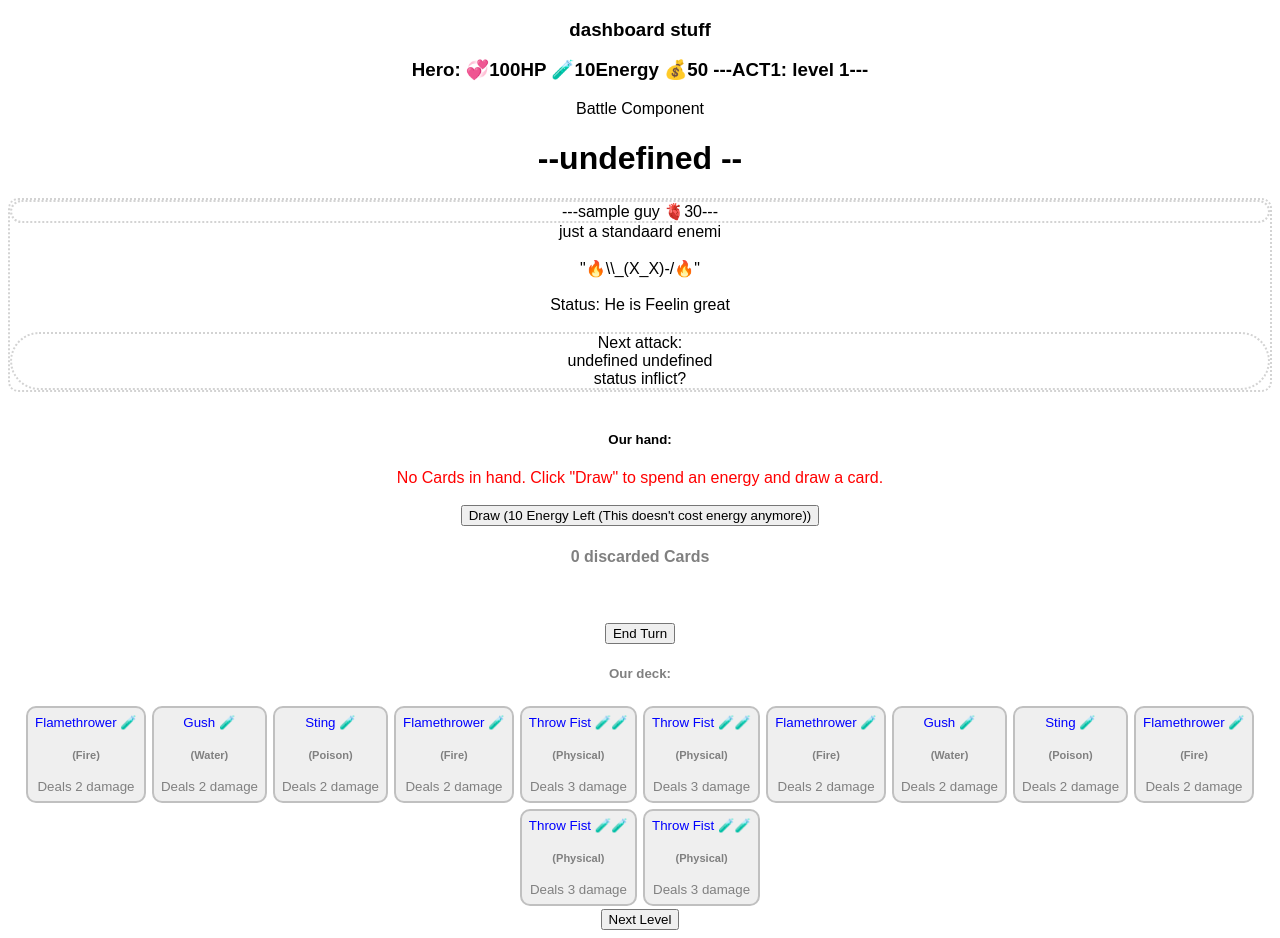
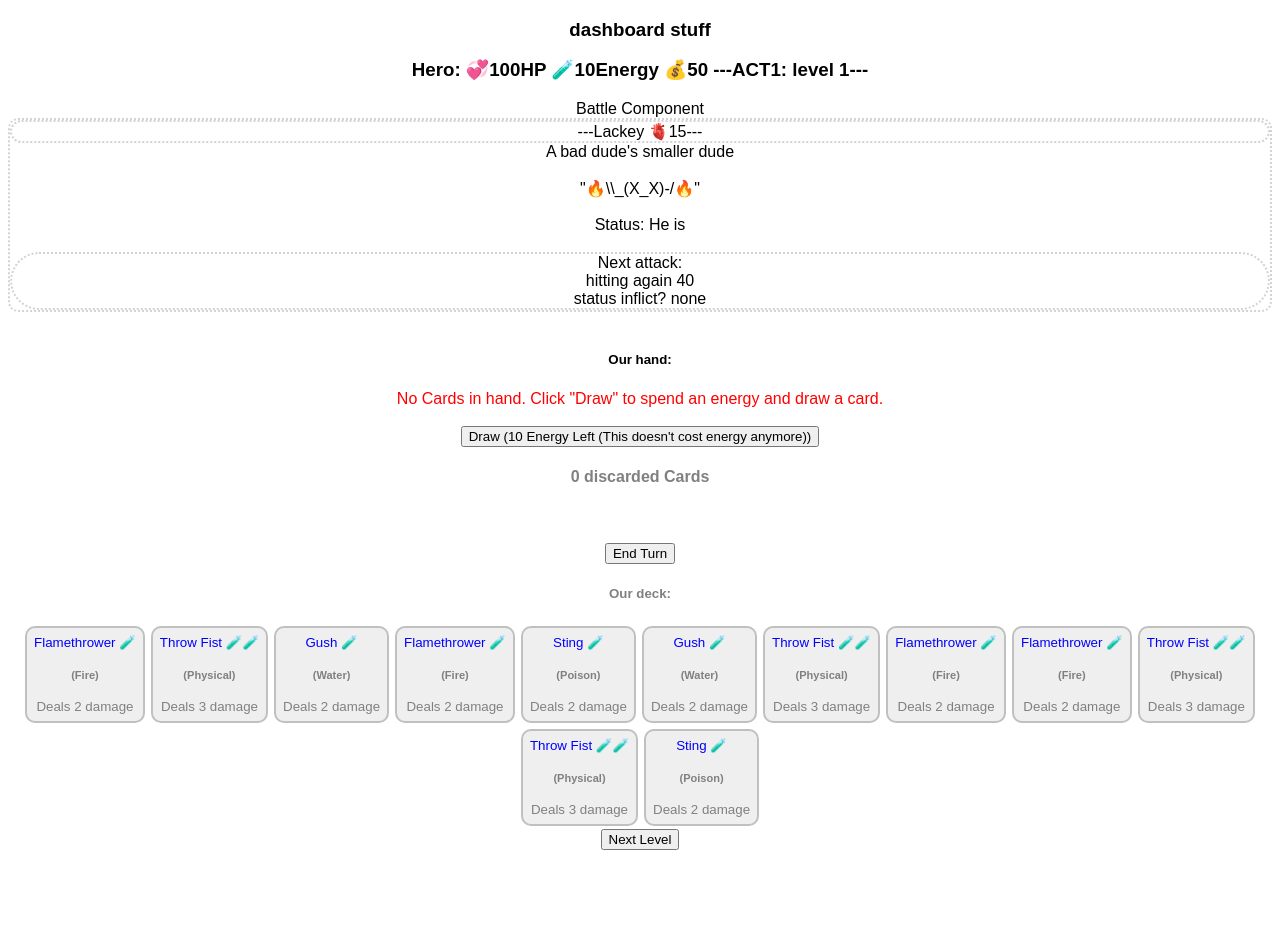
Before and after one commit to p0cket/card-game-fun, a React (Create React App) app: page / in a window 1280 px wide. Both pictures are taken after a click on the button "Next Level". After the commit the page ends 858 px from the top, so only its background shows below. Built offline with nearby package versions, Linux system fonts and the light colour scheme.

Commit message:
feat: fixed battle so attacks deal damage and enemies appear

```diff
--- a/src/App.js
+++ b/src/App.js
@@ -9,6 +9,7 @@ export const ACTIONS = {
   SET_SCENE: "set_scene",
   SET_MYDATA: "set-mydata",
   SET_ENEMY: "set-enemy",
+  SET_ATK: "set-atk",
   SET_DECK: "set-deck",
   SET_ALERT: "set_alert",
   DRAW_CARD: "draw-card",
@@ -22,7 +23,6 @@ export const ACTIONS = {
 function reducer(gameData, action) {
   // @TODO when you get a chance, destructure it all
   // const {payload} = action;
-  console.log(`reducer ran`)
   switch (action.type) {
     case ACTIONS.SET_SCENE:
       return {
@@ -30,7 +30,7 @@ function reducer(gameData, action) {
         curScene: action.payload,
       };
     case ACTIONS.SET_MYDATA:
-      return {};
+      return action.payload;
     case ACTIONS.SET_ALERT:
       return {
         ...gameData,
@@ -39,28 +39,23 @@ function reducer(gameData, action) {
     case ACTIONS.SET_DECK:
       return { ...gameData, deck: action.payload };
     case ACTIONS.DRAW_CARD:
-      console.log(`DRAW_CARD`);
-      //   dispatch({
-      //     type: ACTIONS.DRAW_CARD,
-      //     payload: { deck: gameData.deck, hand: gameData.battle.hand },
       if (gameData.deck.length > 0) {
-        console.log(`if - deck's length: ${gameData.deck.length}`);
         return {
           ...gameData,
           battle: {
             ...gameData.battle,
             hand: [...gameData.battle.hand, gameData.deck[0]],
           },
-          deck: gameData.deck.slice(1)
+          deck: gameData.deck.slice(1),
         };
       } else {
-        console.log(`else -deck's length: ${gameData.deck.length}`);
         return {
           ...gameData,
           alert: "No cards left to draw :( ",
         };
       }
     case ACTIONS.PLAY_CARD:
+      console.log(`PlayCard payload:`, action.payload)
       if (gameData.hero.energy >= action.payload.cost) {
         if (gameData.battle.enemy.health - action.payload.damage <= 0) {
           console.log(`you defeated the enemy!`);
@@ -97,7 +92,24 @@ function reducer(gameData, action) {
           ],
         },
       };
-    case ACTIONS.BEGIN_BATTLE:
+    case ACTIONS.SET_ENEMY:
+      return {
+        ...gameData,
+        battle: { ...gameData.battle, enemy: action.payload },
+      };
+    case ACTIONS.SET_ATK:
+      return {
+        ...gameData,
+        battle: {
+          ...gameData.battle,
+          enemy: { ...gameData.battle.enemy, nextAttack: action.payload },
+        },
+      };
+    case ACTIONS.BEGIN_BATTLE: // payload: { // type: ACTIONS.BEGIN_BATTLE,
+    //   enemy: decidedEnemy,
+    //   startingAtk: startingAtk,
+    //   deck: gameData.deck,
+    // },
     {
       let shuffledDeck = [];
       if (gameData.deck.length > 0) {
@@ -105,27 +117,11 @@ function reducer(gameData, action) {
       } else {
         shuffledDeck = shuffle(gameData.deck);
       }
-        //then decide the opponent
-        setEnemyHandler(gameData, action.payload.enemy);
-        setEnemyAtkHandler(gameData, action.payload.startingAtk);
       return {
         ...gameData,
         battle: { ...gameData.battle, beginning: true },
         deck: shuffledDeck,
       };
-      }
-    case ACTIONS.END_TURN:
-      {
-        const finalHealth = gameData.hero.health - action.payload.damage;
-        if (finalHealth > 0) {
-          // const atk = decideEnemyATK();
-          setEnemyAtkHandler(gameData, action.payload.atk); //setting atk for next turn
-        } else {
-          console.log(
-            `game over man :). Your Health:${gameData.hero.health} and fh: ${finalHealth}`
-          );
-        }
-        return { ...gameData, hero: { ...gameData.hero, health: finalHealth } };
     }
     default:
       console.log(`no action type matched, returning gameData`);
@@ -135,29 +131,30 @@ function reducer(gameData, action) {
 
 let map = mapGenerator();
 
-function setEnemyHandler(gameData, action) {
-  return { ...gameData, battle: { ...gameData.battle, enemy: action } };
-}
-function setEnemyAtkHandler(gameData, action) {
-  return {
-    ...gameData,
-    battle: {
-      ...gameData.battle,
-      enemy: { ...gameData.battle.enemy, nextAttack: action },
-    },
-  };
-}
-
 const shuffle = (array) => {
   return array.sort(() => Math.random() - 0.5);
 };
+
+// Replace the other functions of the same name
+// so you can use the functions in Battle.js
+// export const decideEnemyATK = (enemyAttacks) => {
+//   const randomizeATK = Math.floor(
+//     Math.random() * enemyAttacks.length
+//   );
+//   const nextATK = enemyAttacks[randomizeATK];
+//   return nextATK;
+// };
+// export const decideEnemy = () => {
+//   const rndm = Math.floor(Math.random() * enemies.length);
+//   const ourEnemy = enemies[rndm];
+//   return ourEnemy;
+// };
 
 export default function App() {
   const [gameData, dispatch] = useReducer(reducer, startingData);
 
   const decideEnemy = () => {
-    const rndm = Math.floor(Math.random * enemies.length);
-    console.log("deciding enemy:", rndm, enemies[rndm], enemies);
+    const rndm = Math.floor(Math.random() * enemies.length);
     const ourEnemy = enemies[rndm];
     return ourEnemy;
   };
@@ -177,11 +174,11 @@ export default function App() {
     };
     dispatch({ type: ACTIONS.SET_SCENE, payload: nextLevel });
 
-    const curLevelNum = gameData.curScene.lvl;
-    const levelToSet = map[curLevelNum];
-    if (levelToSet === "battle") {
+    // Load Battle Prep
+    if (nextLevel.scene === "battle") {
       const decidedEnemy = decideEnemy();
       const startingAtk = decideEnemyATK();
+      console.log(`Battle prep: enemy & atk`, decidedEnemy, startingAtk);
       dispatch({
         type: ACTIONS.BEGIN_BATTLE,
         payload: {
@@ -190,9 +187,11 @@ export default function App() {
           deck: gameData.deck,
         },
       });
+      dispatch({ type: ACTIONS.SET_ENEMY, payload: decidedEnemy });
+      dispatch({ type: ACTIONS.SET_ATK, payload: startingAtk });
     }
   };
-  console.log(`x`);
+  console.log(`[App.js Rendered]`);
 
   return (
     <div className="App">
--- a/src/components/Battle.js
+++ b/src/components/Battle.js
@@ -1,8 +1,9 @@
-import React from 'react'
+import React from "react";
+import { ACTIONS } from "../App";
+// import ACTIONS from "../App";
 
 import Card from "./Card";
 import Enemy from "./Enemy";
-import ACTIONS from "../App";
 
 const Battle = ({ gameData, dispatch }) => {
   const drawCard = () => {
@@ -13,6 +14,7 @@ const Battle = ({ gameData, dispatch }) => {
   };
 
   const playCard = (card) => {
+    console.log(`card`, card);
     // 1. do card effects
     dispatch({
       type: ACTIONS.PLAY_CARD,
@@ -32,35 +34,53 @@ const Battle = ({ gameData, dispatch }) => {
 
   const endTurn = () => {
     console.log(`End Turn`);
+    // PUT ENDTURN LOGIC HERE
+    // 1. use enemy's atk
+    const finalHealth = gameData.hero.health - gameData.battle.enemy.nextAttack.damage;
+    // console.log(
+    //   `finalHealth ${finalHealth} = h ${gameData.hero.health} - d ${gameData.battle.enemy.nextAttack.damage}`
+    // );
+    if(finalHealth > 0){
+      // hero health lower
+      dispatch({
+        type: ACTIONS.SET_MYDATA,
+        payload: { ...gameData, hero: {...gameData.hero, health: finalHealth} },
+      });
+      // decide new enemy atk
+
+    } else {
+      console.log(`game over`)
+    }
+
+    // const finalHealth = gameData.hero.health - action.payload.damage;
+    // if (finalHealth > 0){
+    // dispatch ACTIONS.SET_MYDATA
+    // 2.
     // enemy takes turn
-    let enemyAtk = 1;
-    // decide the next attack here, and pass that into dispatch
-    // let enemyAtk = decideEnemyAtk()
-    dispatch({
-      type: ACTIONS.END_TURN,
-      payload: { atk: enemyAtk },
-    });
+    // decide the next atk
+    // dispatch ACTIONS.SET_ATK
+    //
+    //}
+    // else {dispatch GAME_OVER}
   };
 
   // 5 cases: beginning, inBattle, victory, reward screen, loss
   // just change the scene to victory, pass the data,
   //  {/* different phases will be done through scene changes */}
-  // {!gameData.battle.beginning && <BattleElement />}
 
   return (
     <>
-    {console.log('Battle return')}
       Battle Component
-      <h1>--{typeof myStatus} --</h1>
       <div>
         <Enemy enemyData={gameData.battle.enemy} />
         <br />
         <h5>Our hand:</h5>
-        <div style={{ color: "Red" }}>{alert}</div>
         <div style={{ color: "Red" }}>
           {gameData.battle.hand.length > 0
             ? gameData.battle.hand.map((card) => {
-                return <Card key={card.cost} cardValue={card} playCard={playCard} />;
+                return (
+                  <Card key={card.id} cardValue={card} playCard={playCard} />
+                );
               })
             : `No Cards in hand. Click "Draw" to spend an energy and draw a card.`}
         </div>
@@ -80,7 +100,7 @@ const Battle = ({ gameData, dispatch }) => {
 
         <h5 style={{ color: "gray" }}>Our deck:</h5>
         {gameData.deck.map((card) => {
-          return <Card cardValue={card} playCard={playCard} />;
+          return <Card key={card.id} cardValue={card} playCard={playCard} />;
         })}
       </div>
     </>
@@ -88,8 +108,8 @@ const Battle = ({ gameData, dispatch }) => {
 };
 
 // Card.propTypes = {
-  // props.gameData: PropTypes.object,
-  // props.dispatch: PropTypes.func,
+// props.gameData: PropTypes.object,
+// props.dispatch: PropTypes.func,
 // };
 
 export default Battle;
--- a/src/components/Card.js
+++ b/src/components/Card.js
@@ -16,7 +16,7 @@ const Card = ({ cardValue, playCard }) => {
 
   return (
     <>
-      <button style={styles.cardStyle} onClick={() => playCard()}>
+      <button style={styles.cardStyle} onClick={() => playCard(cardValue)}>
         {`${name} ${energyEmoji.repeat(cost)}`}
         <h5 style={{ color: "gray" }}>{`(${type})`}</h5>
         <div style={{ color: "gray" }}>{`Deals ${num} damage`}</div>
--- a/src/components/Screen.js
+++ b/src/components/Screen.js
@@ -40,6 +40,7 @@ const Screen = ({ gameData, dispatch, map }) => {
       return <div>`bossLogic`</div>;
     default:
       console.log("no scene selected");
+      return <></>
   }
 };
 
--- a/src/components/consts.js
+++ b/src/components/consts.js
@@ -1,16 +1,16 @@
 export const startingDeck = [
-  {type: "Fire", name: "Flamethrower", num: 2, cost: 1},
-  {type: "Water", name: "Gush", num: 2, cost: 1},
-  {type: "Poison", name: "Sting", num: 2, cost: 1},
-  {type: "Fire", name: "Flamethrower", num: 2, cost: 1},
-  {type: "Physical", name: "Throw Fist", num: 3, cost: 2},
-  {type: "Physical", name: "Throw Fist", num: 3, cost: 2},
-  {type: "Fire", name: "Flamethrower", num: 2, cost: 1},
-  {type: "Water", name: "Gush", num: 2, cost: 1},
-  {type: "Poison", name: "Sting", num: 2, cost: 1},
-  {type: "Fire", name: "Flamethrower", num: 2, cost: 1},
-  {type: "Physical", name: "Throw Fist", num: 3, cost: 2},
-  {type: "Physical", name: "Throw Fist", num: 3, cost: 2},
+  {type: "Fire", name: "Flamethrower", num: 2, cost: 1, id: 1},
+  {type: "Water", name: "Gush", num: 2, cost: 1, id:2},
+  {type: "Poison", name: "Sting", num: 2, cost: 1, id:3},
+  {type: "Fire", name: "Flamethrower", num: 2, cost: 1, id:4},
+  {type: "Physical", name: "Throw Fist", num: 3, cost: 2, id:5},
+  {type: "Physical", name: "Throw Fist", num: 3, cost: 2, id:6},
+  {type: "Fire", name: "Flamethrower", num: 2, cost: 1, id:7},
+  {type: "Water", name: "Gush", num: 2, cost: 1, id:8},
+  {type: "Poison", name: "Sting", num: 2, cost: 1, id:9},
+  {type: "Fire", name: "Flamethrower", num: 2, cost: 1, id:10},
+  {type: "Physical", name: "Throw Fist", num: 3, cost: 2, id:11},
+  {type: "Physical", name: "Throw Fist", num: 3, cost: 2, id:12},
 ];
 
 export const startingData = {
```
Lines whose indentation alone changed are shown as unchanged.
